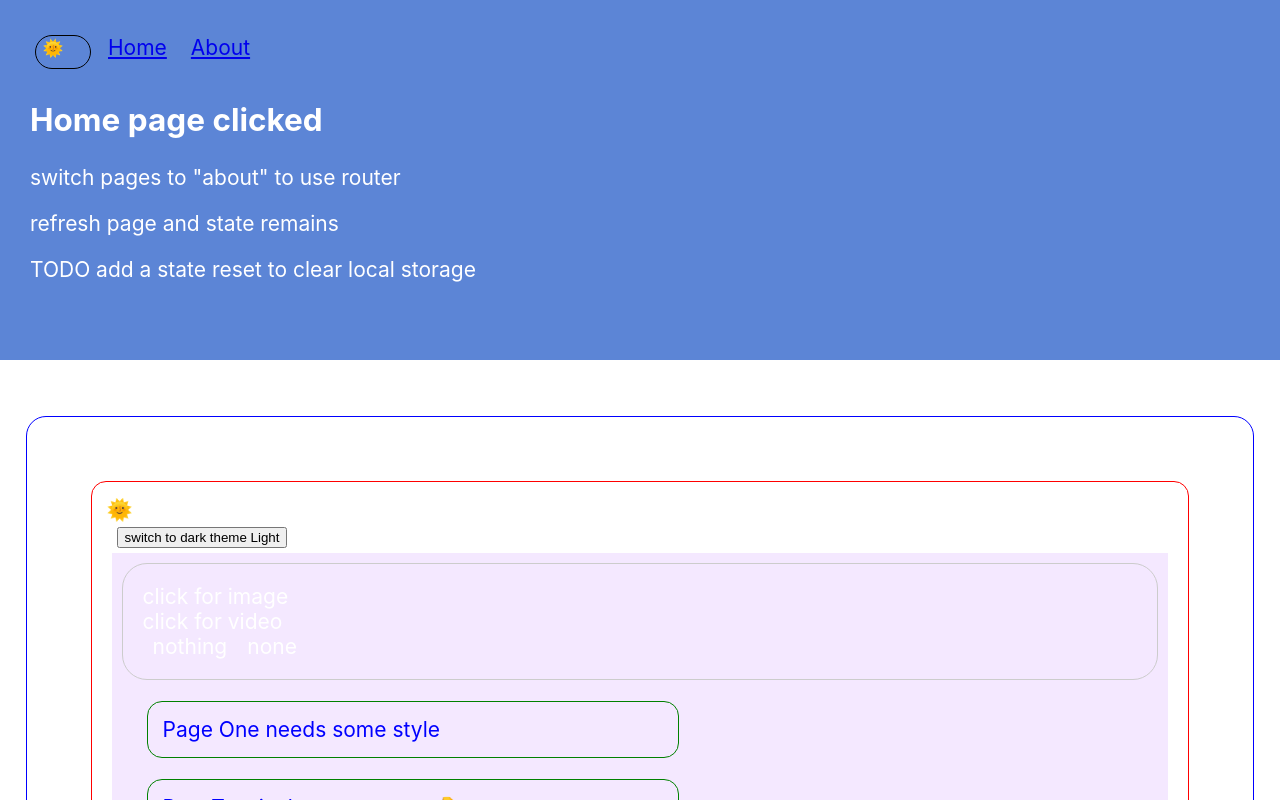
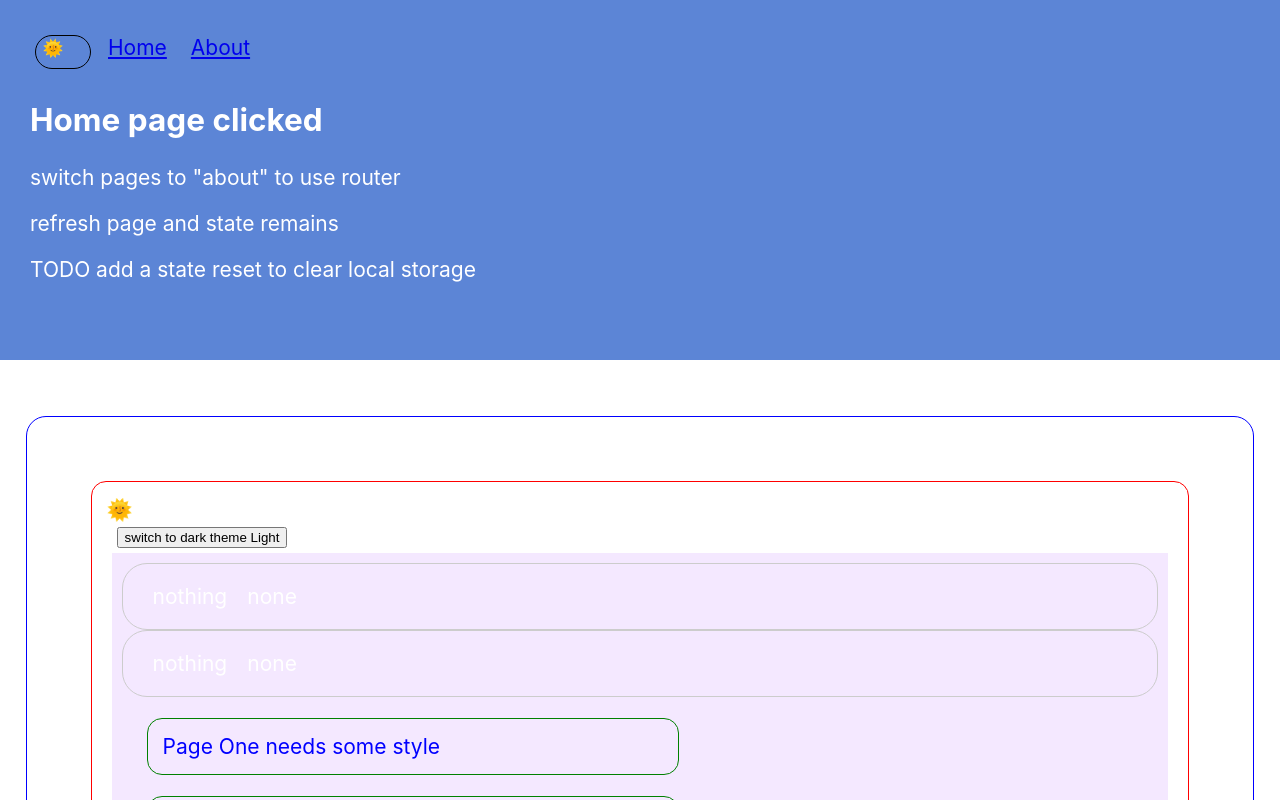
Before and after one commit to ptekspy/context-theme-router, a React (Create React App) app: page / in a window 1280 px wide. Shown: the top 800 px of the page. Built offline with nearby package versions, Linux system fonts and the light colour scheme; no server answers.

Commit message:
added media component to call media and render it for image and video

```diff
--- a/src/components/Media/Media.tsx
+++ b/src/components/Media/Media.tsx
@@ -2,15 +2,17 @@ import React, { useState, useEffect } from 'react';
 import './Media.css';
 const defaultImage = require('../../logo192.png')
 
-export default function Media() {
+export default function Media(props:any) {
+  const [isLoading, setIsLoading] = useState(true)
   const [content, setContent] = useState(defaultImage);
   const [contentType, setContentType] = useState('none')
 
-  const getMedia = (url:string) => {
-    console.log(`called dynamic media function`)
+  useEffect(() => {
+    console.log(`called dynamic media function ${contentType}`)
     // const myUrl=`https://ipfs.io/ipfs/QmWJ3HnbLKm3WM2rkjugbUJ1tNj5iWLb8ZbUJUw5GkhWmJ`
     // const myUrl=`https://ipfs.io/ipfs/QmcNtgAdi9fnHWHQa5QxWLFtRYNuyiHCe8VJyYXxLm55HX`
-    fetch(url).then(response => response.blob()).then(async blob => {
+    if(isLoading === true){
+      fetch(props.url).then(response => response.blob()).then(async blob => {
         console.log(`here`)
         if(blob.type === 'image/gif'){
           console.log(blob);
@@ -28,14 +30,16 @@ export default function Media() {
           console.log(`blob.type ${blob.type}`)
         }
       });
+      setIsLoading(false);
+    }
+
+
     //await console.log(contentSpecific)
-  }
+  })
 
   return (
         <>
           <div className="media-viewer">
-            <div onClick={()=> {getMedia(`https://ipfs.io/ipfs/QmWJ3HnbLKm3WM2rkjugbUJ1tNj5iWLb8ZbUJUw5GkhWmJ`)}}>click for image</div>
-            <div onClick={()=> {getMedia(`https://ipfs.io/ipfs/QmcNtgAdi9fnHWHQa5QxWLFtRYNuyiHCe8VJyYXxLm55HX`)}}>click for video</div>
             <div>
                 {(contentType === 'image')?
                   <img width="400" src={content} />
--- a/src/pages/PageOne/PageOne.tsx
+++ b/src/pages/PageOne/PageOne.tsx
@@ -21,7 +21,8 @@ const PageOne = () => {
             switch to dark theme {theme}
           </button>
             <div className={`p1p-wrap-${theme.toString().toLowerCase()}`}>
-              <Media />
+              <Media url="https://ipfs.io/ipfs/QmWJ3HnbLKm3WM2rkjugbUJ1tNj5iWLb8ZbUJUw5GkhWmJ" />
+              <Media url="https://ipfs.io/ipfs/QmcNtgAdi9fnHWHQa5QxWLFtRYNuyiHCe8VJyYXxLm55HX" />
               <p>Page One needs some style</p>
               <p>PageTwo is the component 👇</p>
             </div>
```
Lines whose indentation alone changed are shown as unchanged.
